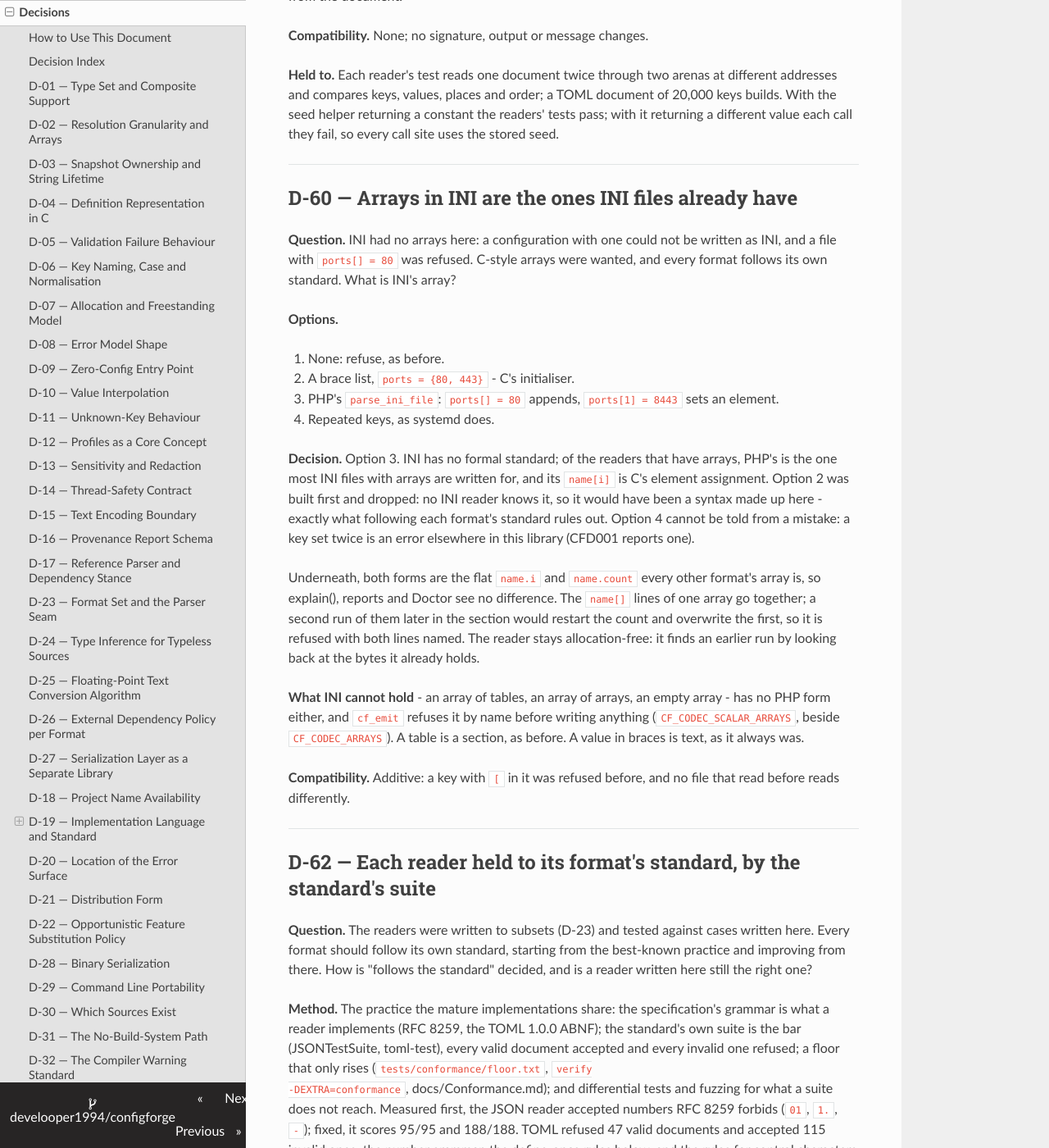
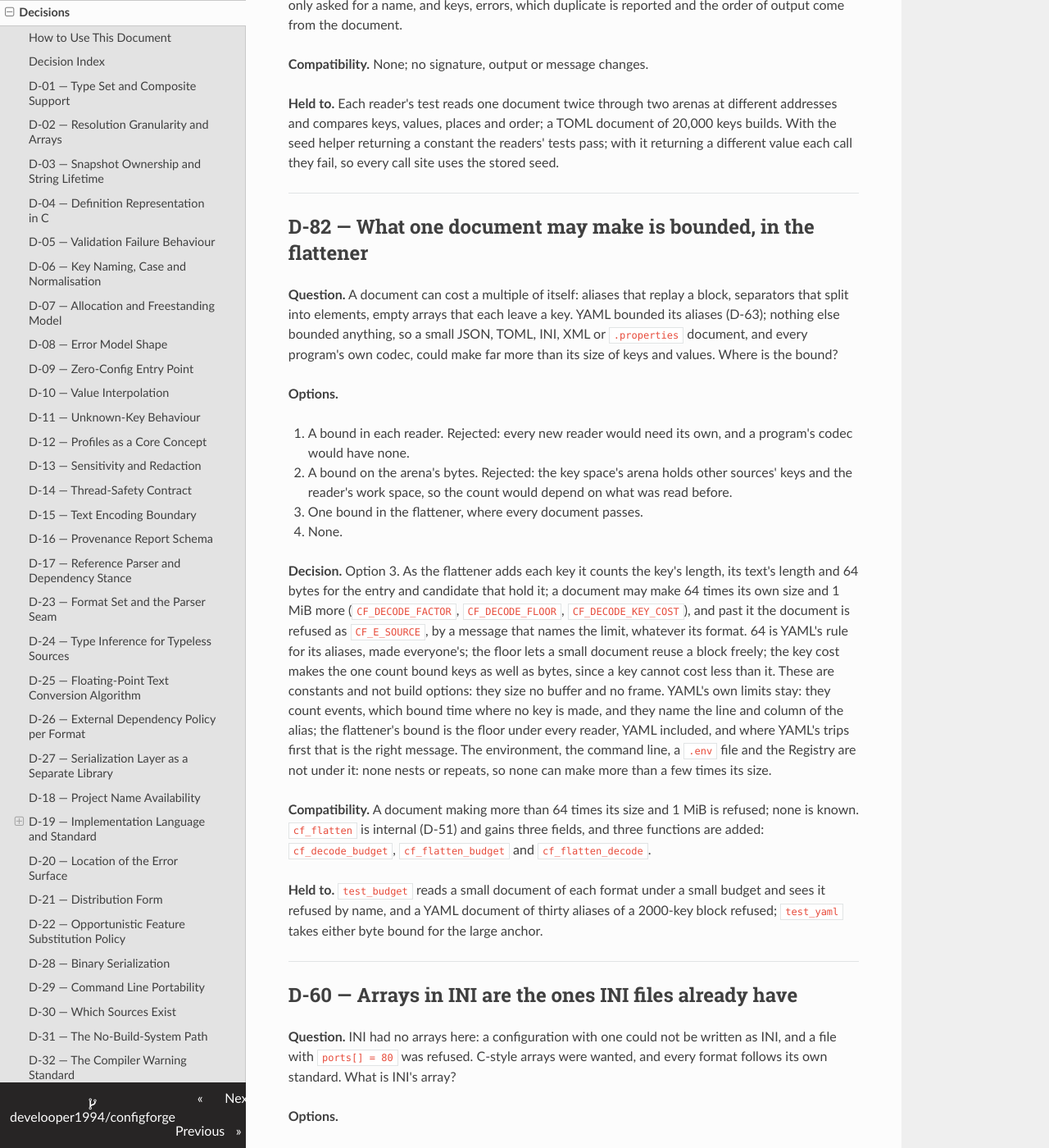
Before and after one commit to develooper1994/configforge, an MkDocs documentation site: the page built from docs/Decisions.md, in a window 1280 px wide and 1400 px high, scrolled down 71197 px. Shown: the whole window at 82% size. Built offline with MkDocs 1.6.1, drawn with Linux system fonts in a browser that asks for light colours; some of the changed text lies outside the part shown.

Commit message:
One bound on what a document may make, in the flattener
A document can cost a multiple of itself, and only YAML's aliases were
bounded. The flattener now charges each key it adds - its length, its
text's length and 64 bytes for the records that hold it - and refuses the
document by name once it has made 64 times its size and 1 MiB more, for
every reader, a program's own codec and a report Doctor reads included
(D-82). cf_flatten_decode is the call that sets the bound and reports it.
YAML's own alias limit stays as the earlier guard; the one test that met
the budget first now accepts either message.

```diff
--- a/docs/Decisions.md
+++ b/docs/Decisions.md
@@ -97,6 +97,7 @@ gets reopened every six months.
 | D-79 | Response files (`@file`) are opt-in | command line, security | **Decided** |
 | D-80 | systemd's credentials, a builder of their own | sources, secrets | **Decided** |
 | D-81 | A reader's name table is seeded a decode | formats, security | **Decided** |
+| D-82 | What one document may make is bounded, in the flattener | formats, security | **Decided** |
 
 **D-19 is closed.** It was the only decision that changed the shape of all the others,
 and closing it settled D-01, D-02 and D-22 with it. The remaining entries can now be
@@ -3280,6 +3281,53 @@ call they fail, so every call site uses the stored seed.
 
 ---
 
+## D-82 — What one document may make is bounded, in the flattener
+
+**Question.** A document can cost a multiple of itself: aliases that
+replay a block, separators that split into elements, empty arrays that
+each leave a key. YAML bounded its aliases (D-63); nothing else bounded
+anything, so a small JSON, TOML, INI, XML or `.properties` document, and
+every program's own codec, could make far more than its size of keys and
+values. Where is the bound?
+
+**Options.**
+
+1. A bound in each reader. Rejected: every new reader would need its own,
+   and a program's codec would have none.
+2. A bound on the arena's bytes. Rejected: the key space's arena holds
+   other sources' keys and the reader's work space, so the count would
+   depend on what was read before.
+3. One bound in the flattener, where every document passes.
+4. None.
+
+**Decision.** Option 3. As the flattener adds each key it counts the key's
+length, its text's length and 64 bytes for the entry and candidate that
+hold it; a document may make 64 times its own size and 1 MiB more
+(`CF_DECODE_FACTOR`, `CF_DECODE_FLOOR`, `CF_DECODE_KEY_COST`), and past it
+the document is refused as `CF_E_SOURCE`, by a message that names the
+limit, whatever its format. 64 is YAML's rule for its aliases, made
+everyone's; the floor lets a small document reuse a block freely; the key
+cost makes the one count bound keys as well as bytes, since a key cannot
+cost less than it. These are constants and not build options: they size no
+buffer and no frame. YAML's own limits stay: they count events, which bound
+time where no key is made, and they name the line and column of the alias;
+the flattener's bound is the floor under every reader, YAML included, and
+where YAML's trips first that is the right message. The environment, the
+command line, a `.env` file and the Registry are not under it: none nests
+or repeats, so none can make more than a few times its size.
+
+**Compatibility.** A document making more than 64 times its size and 1 MiB
+is refused; none is known. `cf_flatten` is internal (D-51) and gains three
+fields, and three functions are added: `cf_decode_budget`,
+`cf_flatten_budget` and `cf_flatten_decode`.
+
+**Held to.** `test_budget` reads a small document of each format under a
+small budget and sees it refused by name, and a YAML document of thirty
+aliases of a 2000-key block refused; `test_yaml` takes either byte bound
+for the large anchor.
+
+---
+
 ## D-60 — Arrays in INI are the ones INI files already have
 
 **Question.** INI had no arrays here: a configuration with one could not
```
Also changed, not shown: docs/API.md (+35 -5 lines), docs/Safety.md (+1 -0 lines), docs/plan/H-hardening.md (+9 -0 lines), 9 other files.
